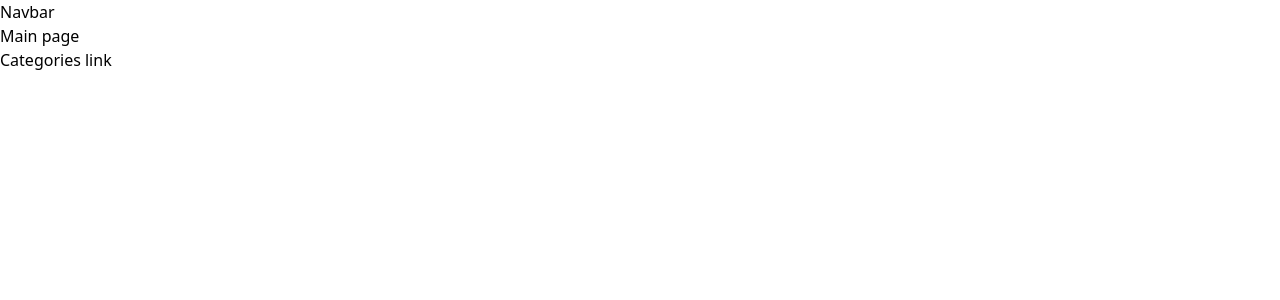
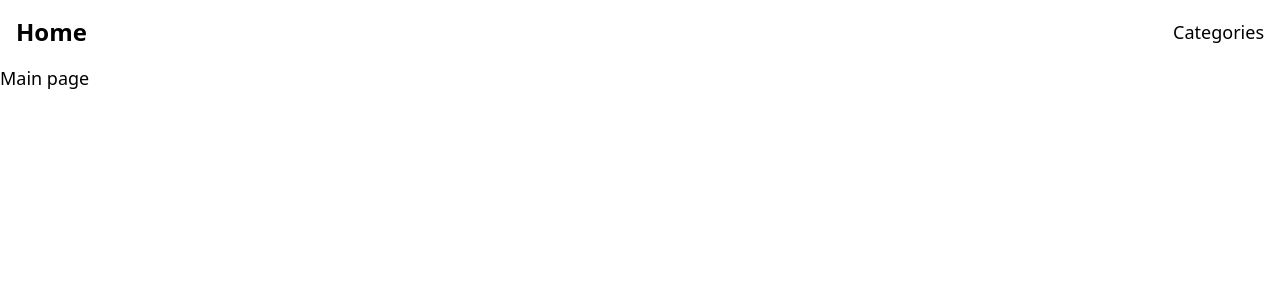
Before and after one commit to axel-gonzalez-dev/freerecipes, a Next.js app in the folder client/: page / in a window 1280 px wide. Shown: the top 300 px of the page. Built offline with nearby package versions, Linux system fonts and the light colour scheme.

Commit message:
Add navbar
Adding navbar with close-open button

```diff
--- a/client/src/components/Navbar.tsx
+++ b/client/src/components/Navbar.tsx
@@ -1,9 +1,50 @@
+// Import functionalities
+import Link from 'next/link';
 
-export default function Navbar () {
+export default function Navbar() {
+
+    const toggleNavbar = () => {
+
+        try {
+
+            const navbar = document.getElementById('navbar-default');
+
+            if (navbar?.classList.contains('hidden')) {
+                navbar?.classList.remove('hidden');
+            } else {
+                navbar?.classList.add('hidden');
+            }
+
+        } catch (error) {
+            console.error(error);
+        }
+
+    };
+
+    const navbarSections = [
+        {
+            name: 'Categories',
+            path: '/categories'
+        },
+    ];
 
     return (
         <>
-        Navbar
+            <nav className='max-w-screen-xl flex flex-wrap items-center justify-between mx-auto p-4'>
+                <Link href="/" className='self-center | text-2xl font-semibold hover:text-green-600'>Home</Link>
+
+                <button className="sm:hidden " type="button" onClick={toggleNavbar}>
+                    <svg className="w-6 h-6" aria-hidden="true" fill="currentColor" viewBox="0 0 20 20" xmlns="http://www.w3.org/2000/svg"><path fill-rule="evenodd" d="M3 5a1 1 0 011-1h12a1 1 0 110 2H4a1 1 0 01-1-1zM3 10a1 1 0 011-1h12a1 1 0 110 2H4a1 1 0 01-1-1zM3 15a1 1 0 011-1h12a1 1 0 110 2H4a1 1 0 01-1-1z" clip-rule="evenodd"></path></svg>
+                </button>
+
+                <div className="hidden | w-full sm:w-auto sm:block | mt-5 sm:mt-0" id="navbar-default">
+                    <ul>
+                        {navbarSections.map((section, index) => (
+                            <li><Link href={section?.path} className='text-lg | hover:text-green-600'>{section?.name}</Link></li>
+                        ))}
+                    </ul>
+                </div>
+            </nav>
         </>
     )
 
--- a/client/src/pages/index.tsx
+++ b/client/src/pages/index.tsx
@@ -3,9 +3,7 @@ import Link from 'next/link';
 export default function Home() {
   return (
     <>
-      <h1>Main page</h1>
-
-      <Link href='/categories'> Categories link </Link>
+      <h1 className='text-lg'>Main page</h1>
     </>
   )
 }
```
